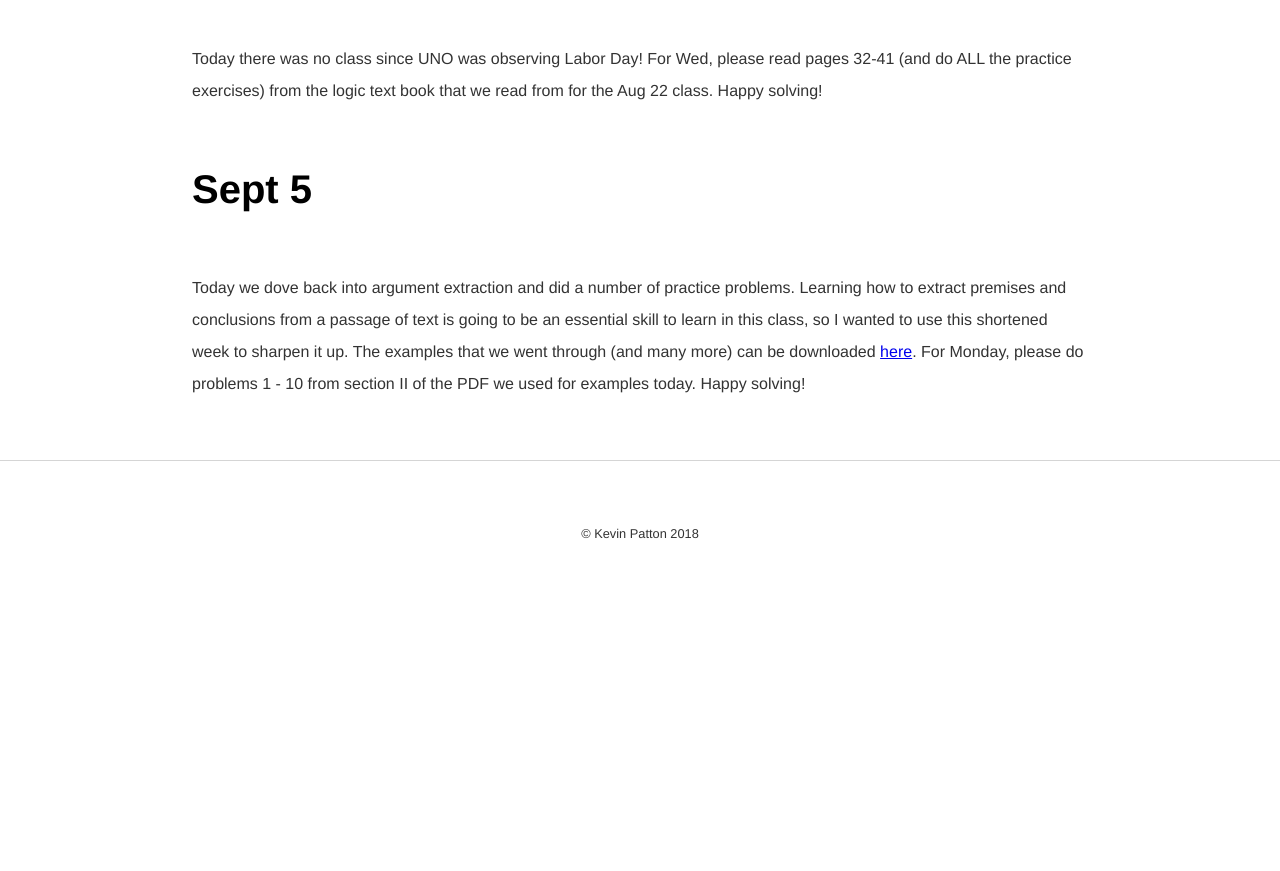
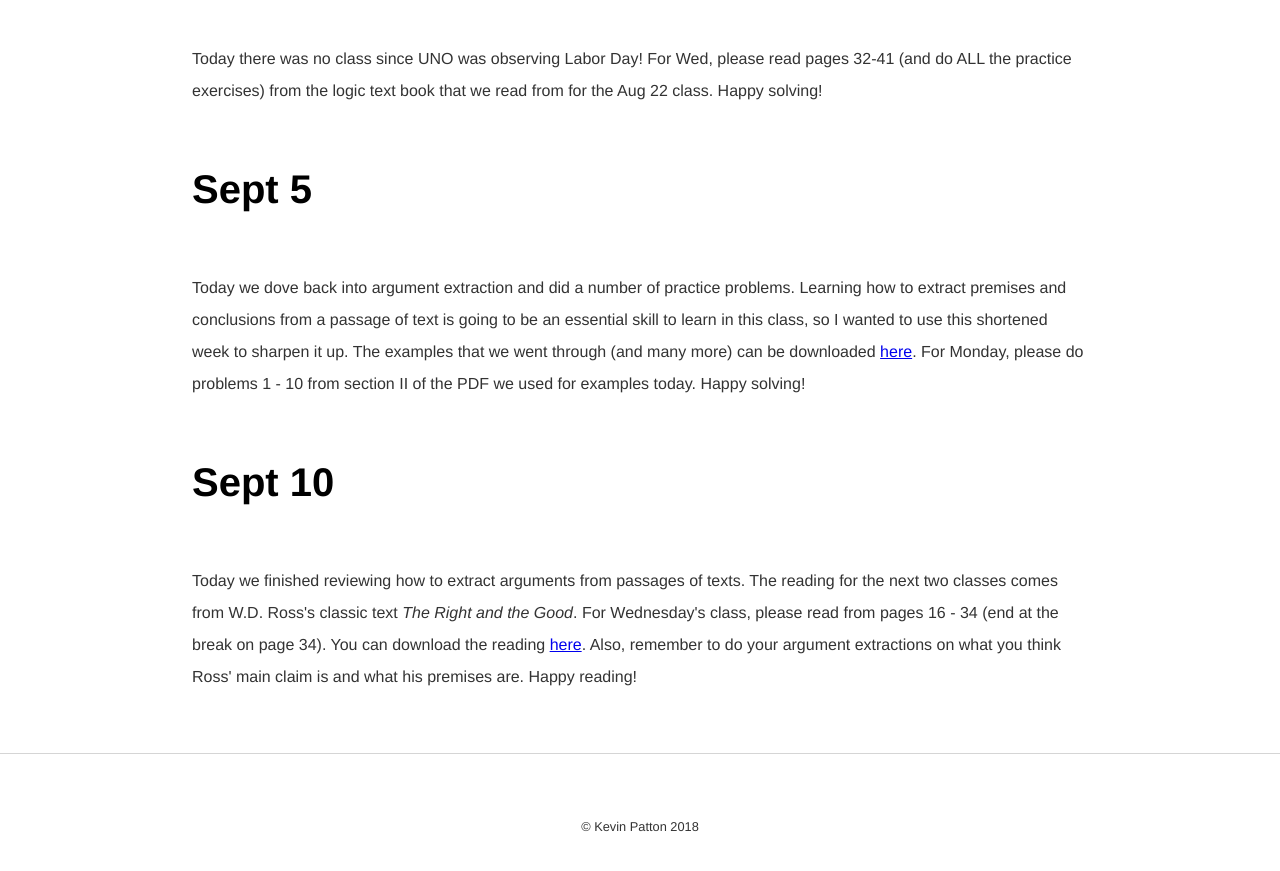
Before and after one commit to kevinjpatton/kevinjpatton.github.io, a Jekyll site: the page built from teaching/phil1020/index.html, in a window 1280 px wide and 900 px high, scrolled down 1665 px. Shown: the top 871 px of the window. Built offline with Jekyll 4.4.1, drawn with Linux system fonts in a browser that asks for light colours; Markdown is read by kramdown in place of the engine named in the settings; before the commit the page ends 2272 px from its top, so only the background shows below that.

Commit message:
Update index.html

```diff
--- a/teaching/phil1020/index.html
+++ b/teaching/phil1020/index.html
@@ -17,3 +17,5 @@ title: Philosophy 1020 - Kevin Patton
 <p>Today there was no class since UNO was observing Labor Day!  For Wed, please read pages 32-41 (and do ALL the practice exercises) from the logic text book that we read from for the Aug 22 class.  Happy solving!</p>
 <h1>Sept 5</h1>
 <p>Today we dove back into argument extraction and did a number of practice problems.  Learning how to extract premises and conclusions from a passage of text is going to be an essential skill to learn in this class, so I wanted to use this shortened week to sharpen it up.  The examples that we went through (and many more) can be downloaded <a href=/teaching/phil1020/ArgumentExamples.pdf target="_blank">here</a>.  For Monday, please do problems 1 - 10 from section II of the PDF we used for examples today.  Happy solving!
+<h1>Sept 10</h1>
+<p>Today we finished reviewing how to extract arguments from passages of texts.  The reading for the next two classes comes from W.D. Ross's classic text <i>The Right and the Good</i>.  For Wednesday's class, please read from pages 16 - 34 (end at the break on page 34).  You can download the reading <a href=/teaching/phil1020/RossRightandGood.pdf	target="_blank">here</a>.  Also, remember to do your argument extractions on what you think Ross' main claim is and what his premises are.  Happy reading!
```
